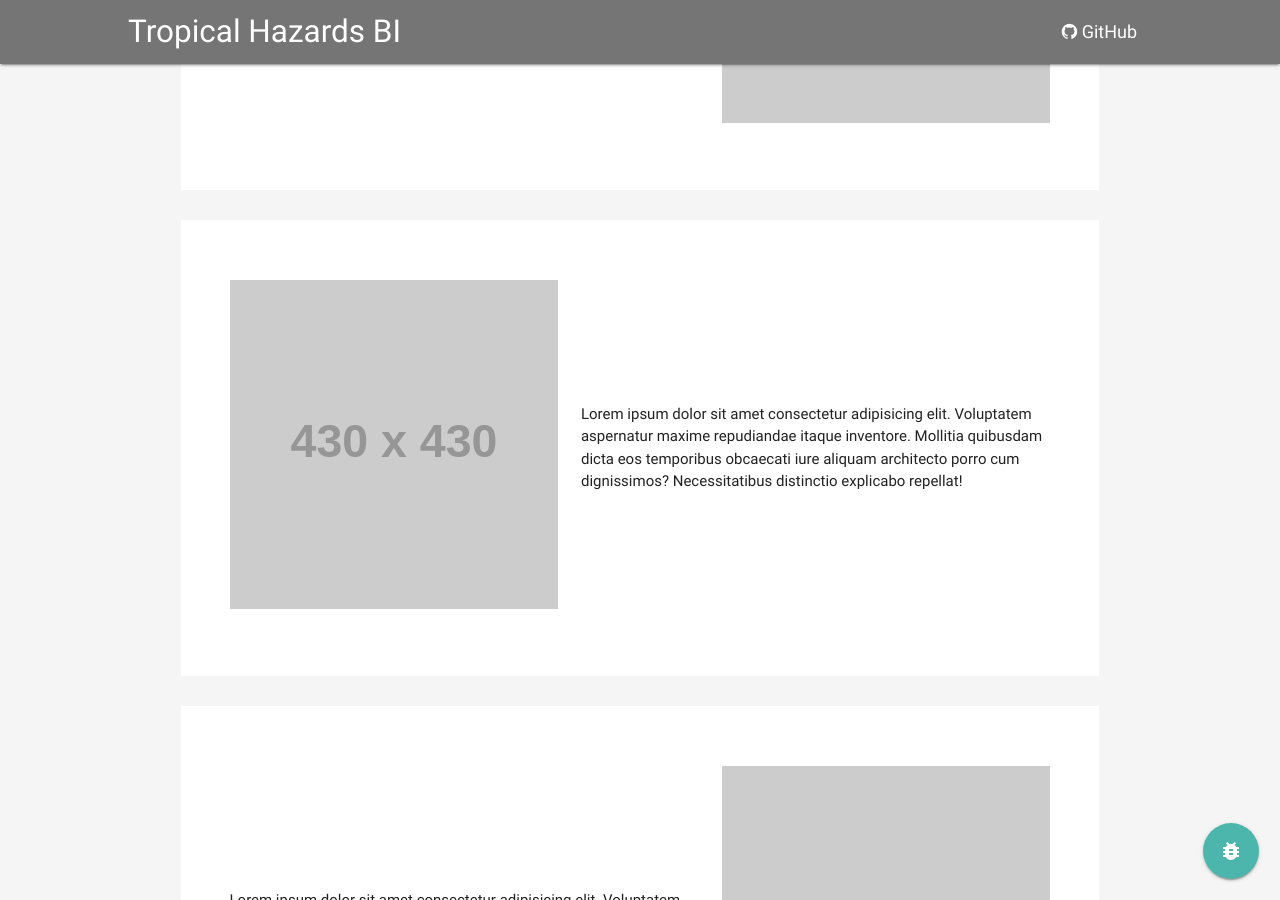
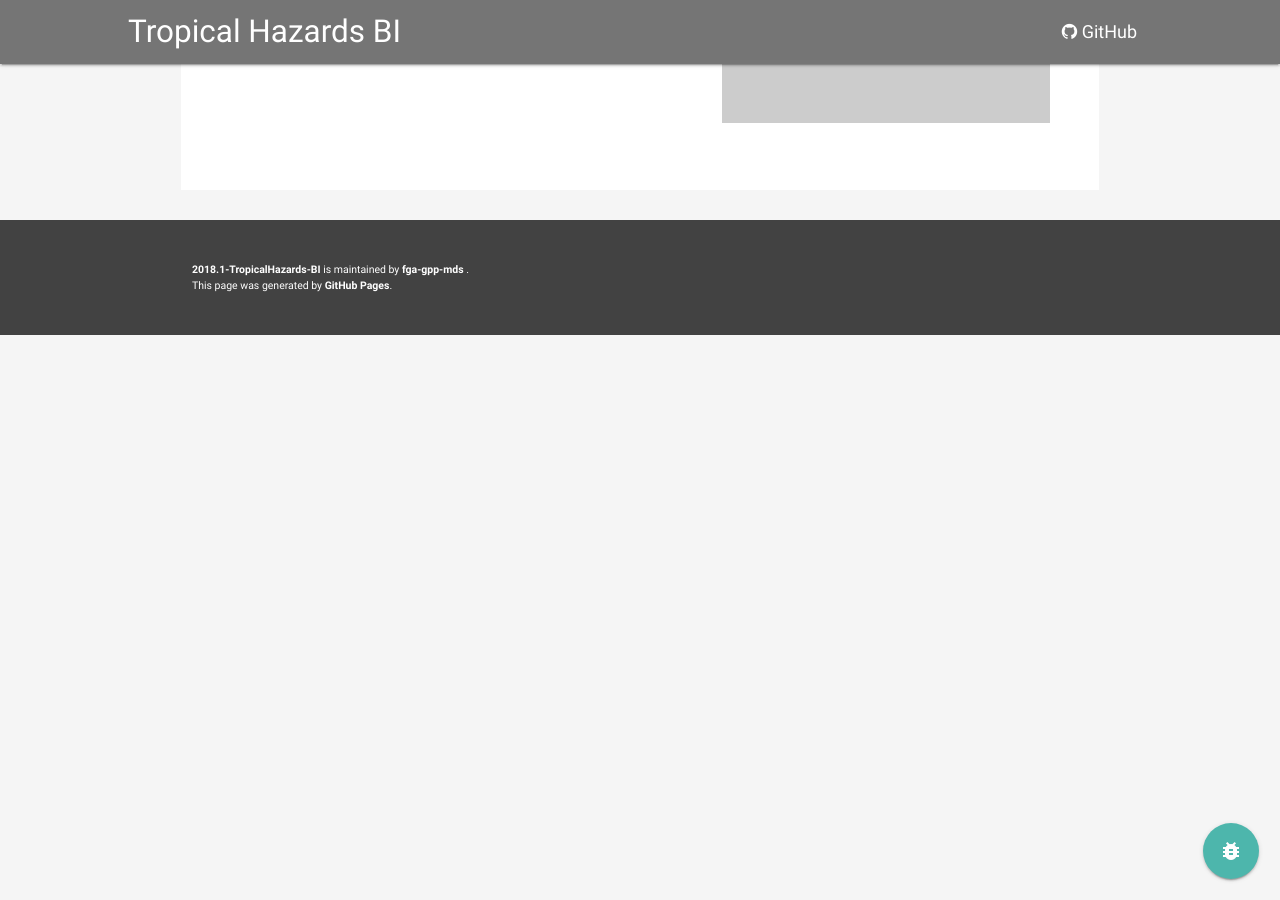
Before and after one commit to fga-eps-mds/2018.1-TropicalHazards-BI, a Jekyll site: the page docs/index.html, which Jekyll copies as it is, in a window 1280 px wide and 900 px high, scrolled down 900 px. Built offline with Jekyll 4.4.1, drawn with Linux system fonts in a browser that asks for light colours; some of the changed text lies outside the part shown.

Commit message:
[DEL] removed team separation and unused text

```diff
--- a/docs/docsmap.html
+++ b/docs/docsmap.html
@@ -60,9 +60,6 @@
           <hr>
           <div class="col s12 m6">
             <div class="collection">
-              <h4 class="collection-header center-align white-text teal">
-                Gerência
-              </h4>
               <!-- <a href="http://fga-gpp-mds.github.io/2018.1-TropicalHazards-BI/" class="collection-item waves-effect">
                 <span class="fa fa-file"></span>
               </a> -->
@@ -81,9 +78,6 @@
           <div class="col s12 m6">
             <!-- MDS -->
             <div class="collection">
-              <h4 class="collection-header center-align white-text teal">
-                Desenvolvimento
-              </h4>
               <!-- <a href="http://fga-gpp-mds.github.io/2018.1-TropicalHazards-BI/" class="collection-item waves-effect">
                 <span class="fa fa-file"></span>
               </a> -->
--- a/docs/index.html
+++ b/docs/index.html
@@ -17,7 +17,7 @@
   <div class="navbar-fixed">
     <nav>
       <div class="nav-wrapper grey darken-1">
-        <a href="http://fga-gpp-mds.github.io/2018.1-TropicalHazards-BI" class="brand-logo left">
+        <a href="/" class="brand-logo left">
           Tropical Hazards BI
         </a>
         <ul class="right">
@@ -68,25 +68,7 @@
         <img src="http://via.placeholder.com/430x430" alt="placeholder" class="responsive-img">
       </div>
     </div>
-
-    <div class="row marginate hoverable selection valign-wrapper" id="function">
-      <div class="col m5 hide-on-small-only">
-        <img src="http://via.placeholder.com/430x430" alt="placeholder" class="responsive-img">
-      </div>
-      <div class="col s12 m7">
-        Lorem ipsum dolor sit amet consectetur adipisicing elit. Voluptatem aspernatur maxime repudiandae itaque inventore. Mollitia quibusdam dicta eos temporibus obcaecati iure aliquam architecto porro cum dignissimos? Necessitatibus distinctio explicabo repellat!
-      </div>
-    </div>
-
-    <div class="row marginate hoverable selection valign-wrapper" id="haz">
-      <div class="col s12 m7">
-        Lorem ipsum dolor sit amet consectetur adipisicing elit. Voluptatem aspernatur maxime repudiandae itaque inventore. Mollitia quibusdam dicta eos temporibus obcaecati iure aliquam architecto porro cum dignissimos? Necessitatibus distinctio explicabo repellat!
-      </div>
-      <div class="col m5 hide-on-small-only">
-        <img src="http://via.placeholder.com/430x430" alt="placeholder" class="responsive-img">
-      </div>
-    </div>
-
+<!--
     <div class="row marginate hoverable selection valign-wrapper" id="dev-team">
       <div class="col m5 hide-on-small-only">
         <img src="http://via.placeholder.com/430x430" alt="placeholder" class="responsive-img">
@@ -94,7 +76,7 @@
       <div class="col s12 m7">
         Lorem ipsum dolor sit amet consectetur adipisicing elit. Voluptatem aspernatur maxime repudiandae itaque inventore. Mollitia quibusdam dicta eos temporibus obcaecati iure aliquam architecto porro cum dignissimos? Necessitatibus distinctio explicabo repellat!
       </div>
-    </div>
+    </div> -->
   </div>
 
   <footer class="page-footer grey darken-3">
```
